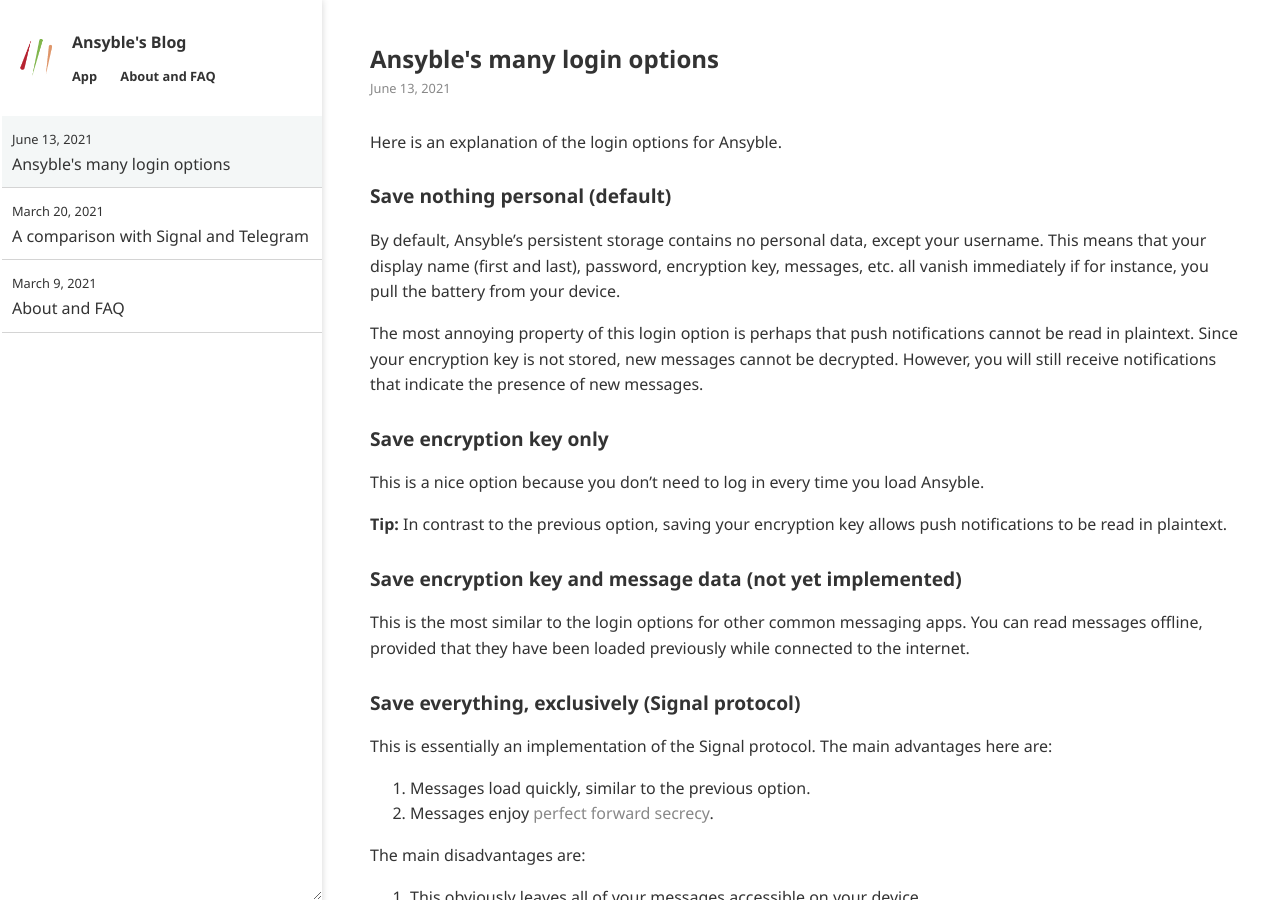
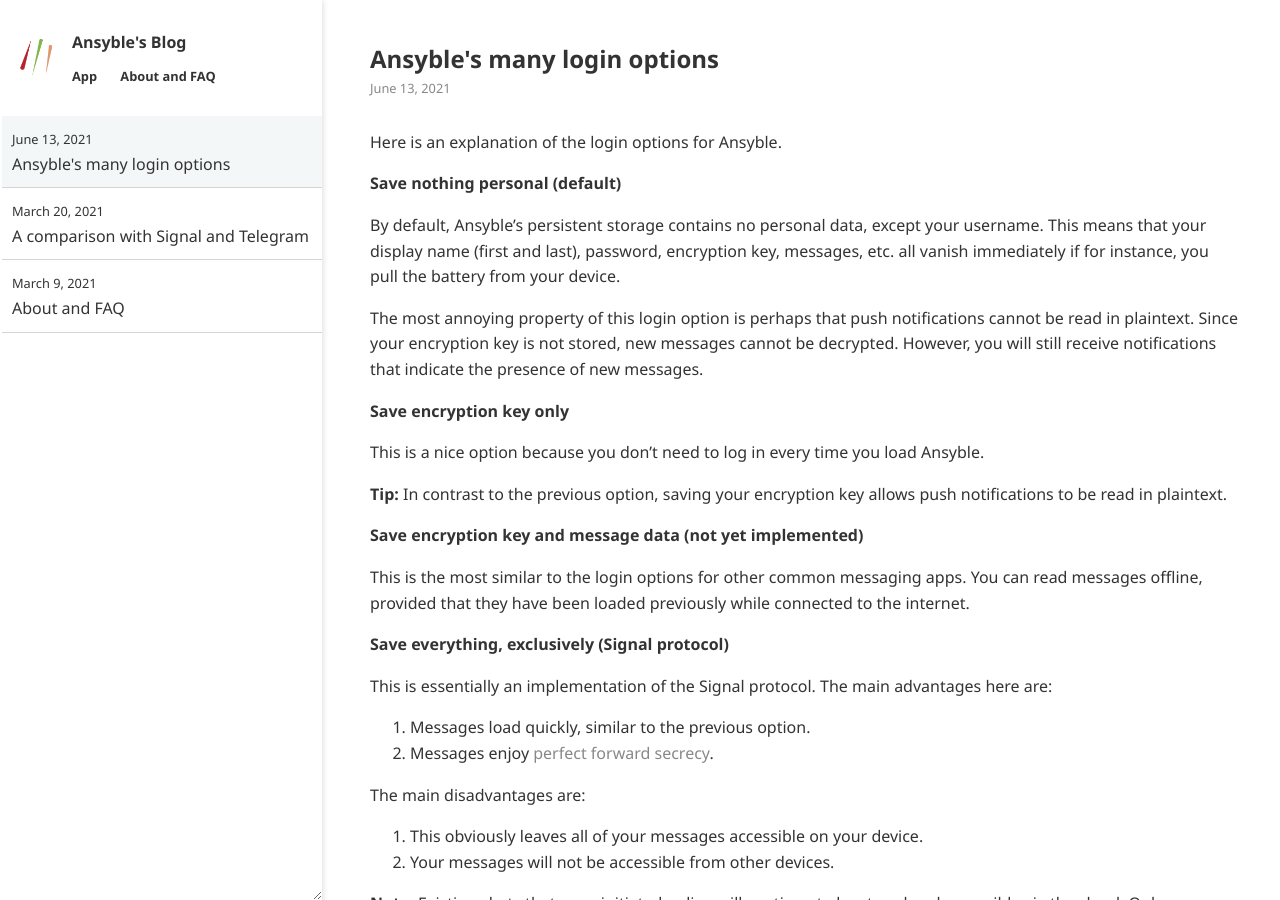
Before and after one commit to ansyblenetwork/ansybleblog, a Jekyll site: the page built from _posts/2021-06-13-login-options.md, in a window 1280 px wide and 900 px high. Built offline with Jekyll 4.4.1, drawn with Linux system fonts in a browser that asks for light colours.

```diff
--- a/_posts/2021-06-13-login-options.md
+++ b/_posts/2021-06-13-login-options.md
@@ -4,24 +4,24 @@ title: "Ansyble's many login options"
 
 Here is an explanation of the login options for Ansyble.
 
-### Save nothing personal (default)
+#### Save nothing personal (default)
 
 By default, Ansyble's persistent storage contains no personal data, except your username. This means that your display name (first and last), password, encryption key, messages, etc. all vanish immediately if for instance, you pull the battery from your device.
 
 The most annoying property of this login option is perhaps that push notifications cannot be read in plaintext. Since your encryption key is not stored, new messages cannot be decrypted. However, you will still receive notifications that indicate the presence of new messages.
 
-### Save encryption key only
+#### Save encryption key only
 
 This is a nice option because you don't need to log in every time you load Ansyble.
 
 __Tip:__ In contrast to the previous option, saving your encryption key allows push notifications to be read in plaintext.
 
 
-### Save encryption key and message data (not yet implemented)
+#### Save encryption key and message data (not yet implemented)
 
 This is the most similar to the login options for other common messaging apps. You can read messages offline, provided that they have been loaded previously while connected to the internet.
 
-### Save everything, exclusively (Signal protocol)
+#### Save everything, exclusively (Signal protocol)
 
 This is essentially an implementation of the Signal protocol. The main advantages here are:
 
@@ -35,7 +35,7 @@ The main disadvantages are:
 
 __Note:__ Existing chats that were initiated online will continue to be stored and accessible via the cloud. Only __new__ chats (initiated either by you or your contacts) will enjoy perfect forward secrecy.
 
-### Simulate how the server sees your data
+#### Simulate how the server sees your data
 
 This simulates what developers and attackers can reconstruct from the data that is stored on Ansyble's servers, ie. without your password.
 
```
